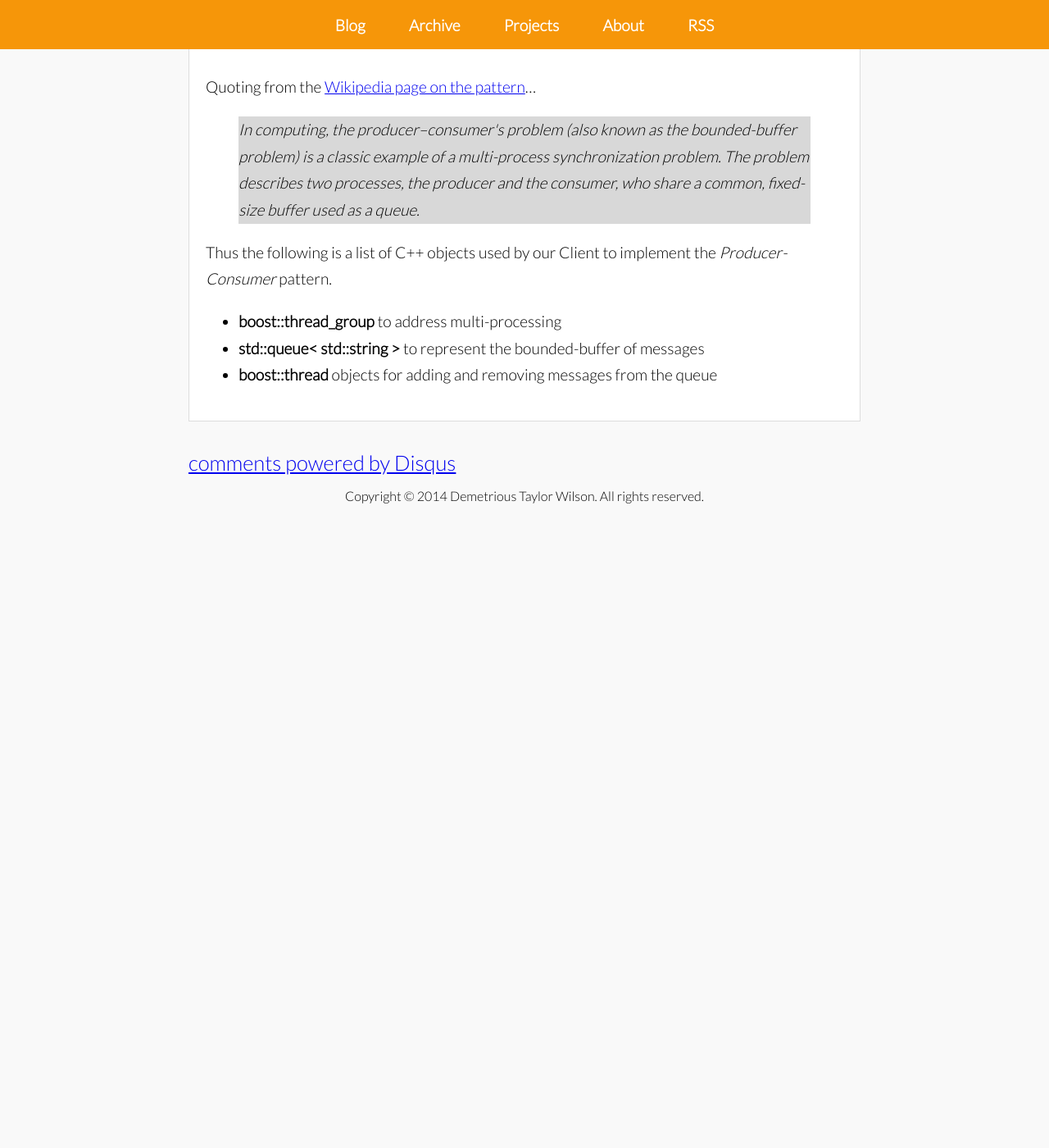
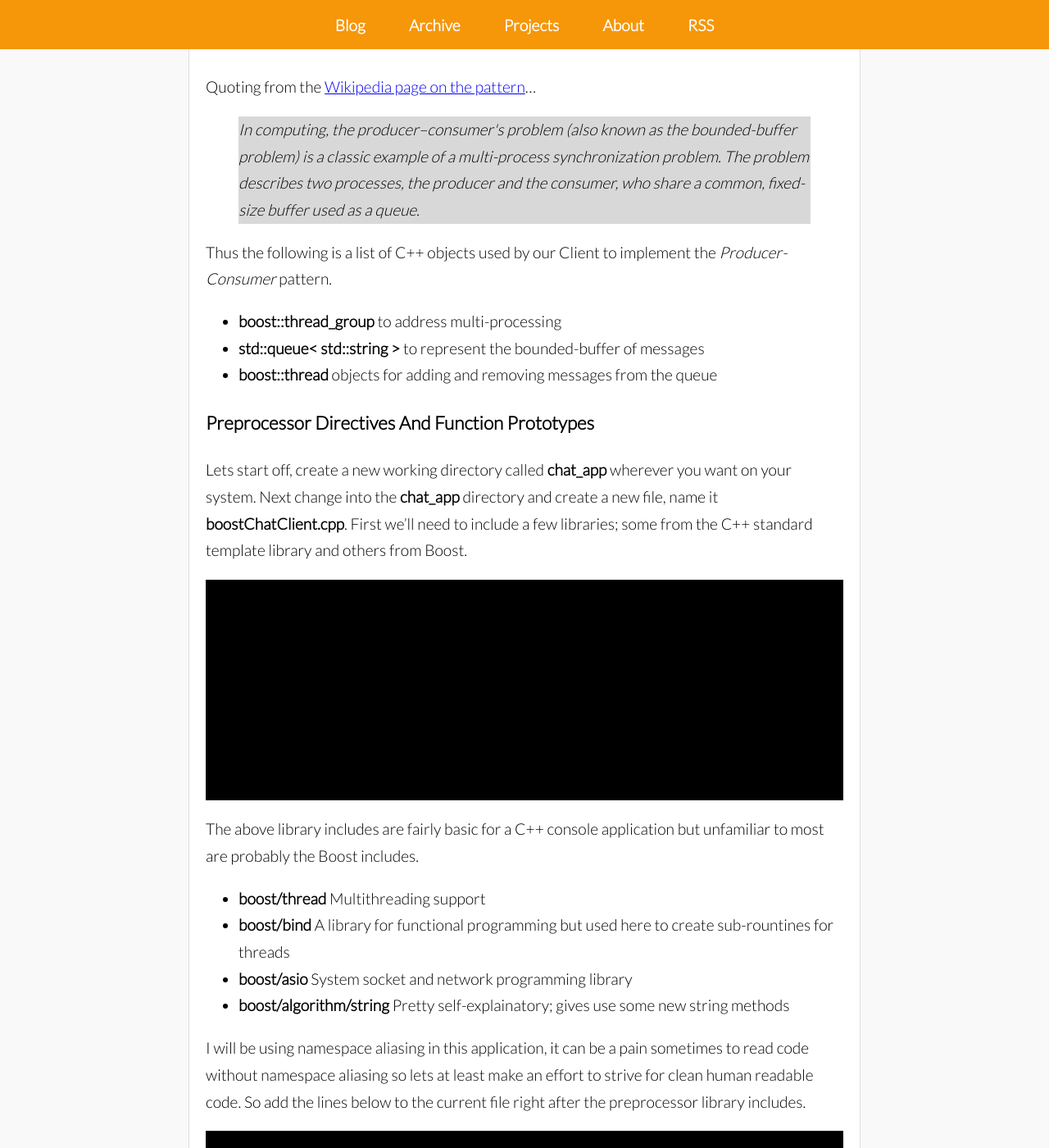
Before and after one commit to taywils/taywils.me, a Jekyll site: the page built from _posts/2014-11-15-boostchatclient.md, in a window 1280 px wide and 1400 px high, scrolled down 1520 px. Shown: the whole window at 82% size. Built offline with Jekyll 4.4.1, drawn with Linux system fonts in a browser that asks for light colours; nearby versions of some CDN libraries; comment, search, counter and statistics services are not loaded; a style sheet for code colours, icons or effects is not loaded; before the commit the page ends 2150 px from its top, so only the background shows below that; some of the changed text lies outside the part shown.

Commit message:
More content for boostchatclient tutorial

```diff
--- a/_posts/2014-11-15-boostchatclient.md
+++ b/_posts/2014-11-15-boostchatclient.md
@@ -48,4 +48,50 @@ Thus the following is a list of C++ objects used by our Client to implement the
 - **boost::thread_group** to address multi-processing
 - **std::queue&lt; std::string &gt;** to represent the bounded-buffer of messages
 - **boost::thread** objects for adding and removing messages from the queue
+
+### Preprocessor Directives And Function Prototypes
+
+Lets start off, create a new working directory called **chat_app** wherever you want on your system.
+Next change into the **chat_app** directory and create a new file, name it **boostChatClient.cpp**.
+First we'll need to include a few libraries; some from the C++ standard template library and others from Boost.
+
+<div class="gcp" markdown="0"> <pre class="prettyprint">
+/* boostChatClient.cpp */
+#include&lt;iostream&gt;
+#include&lt;queue&gt;
+#include&lt;string&gt;
+#include&lt;cstdlib&gt;
+
+#include&lt;boost/thread.hpp&gt;
+#include&lt;boost/bind.hpp&gt;
+#include&lt;boost/asio.hpp&gt;
+#include&lt;boost/asio/ip/tcp.hpp&gt;
+#include&lt;boost/algorithm/string.hpp&gt;
+</pre></div>
+
+The above library includes are fairly basic for a C++ console application but unfamiliar to most are probably the Boost includes.
+
+- **boost/thread** Multithreading support
+- **boost/bind** A library for functional programming but used here to create sub-rountines for threads
+- **boost/asio** System socket and network programming library
+- **boost/algorithm/string** Pretty self-explainatory; gives use some new string methods
+
+I will be using namespace aliasing in this application, it can be a pain sometimes to read code without namespace aliasing so lets at least make an effort to strive for clean human readable code. So add the lines below to the current file right after the preprocessor library includes.
+
+<div class="gcp" markdown="0"> <pre class="prettyprint">
+/* boostChatClient.cpp */
+using namespace std;
+using namespace boost;
+using namespace boost::asio;
+using namespace boost::asio::ip;
+</pre></div>
+
+Next we define some typedefs for quickly describing some boost shared pointers. Shared pointers are now apart of the C++ standard but there are problems abound when you try and mix and match C++ std shared pointers with Boost library shared pointers. Not so much for performance but more from the fact that using Boost shared pointers introduces a dependency on the Boost libraries; so to keep your code Boost friendly just stick with the Boost versions of the smart pointer collection.
+
+<div class="gcp" markdown="0"> <pre class="prettyprint">
+/* boostChatClient.cpp */
+typedef boost::shared_ptr&lt;tcp::socket&gt; socket_ptr;
+typedef boost::shared_ptr&lt;string&gt; string_ptr;
+typedef boost::shared_ptr&lt; queue&lt;string_ptr&gt; &gt; messageQueue_ptr;
+</pre></div>
 </div>
```
